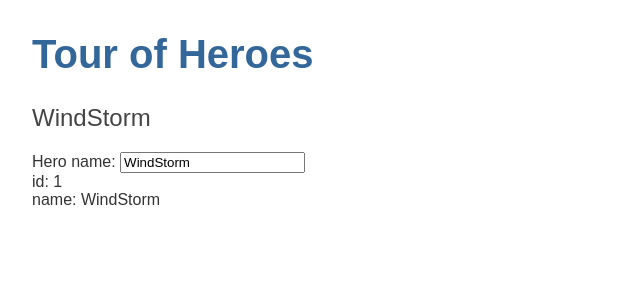
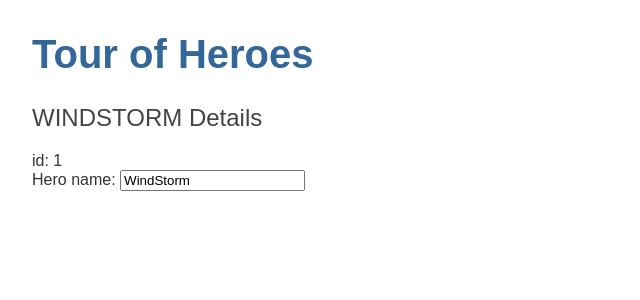
Before and after one commit to cmokbel1/angular-app, an Angular app: page / in a window 1280 px wide. Shown: the top 300 px of the page, without its empty margins (0-640 px from the left). Built offline with nearby package versions, Linux system fonts and the light colour scheme.

Commit message:
refactored to match tutorial display

```diff
--- a/src/app/heroes/heroes.component.html
+++ b/src/app/heroes/heroes.component.html
@@ -1,7 +1,6 @@
-<h2>{{hero.name}}</h2>
+<h2>{{hero.name | uppercase}} Details</h2>
+<div><span>id: </span>{{hero.id}}</div>
 <div>
     <label for="name">Hero name: </label>
     <input id="name" [(ngModel)]="hero.name" placeholder="name">
   </div>
-<div><span>id: </span>{{hero.id}}</div>
-<div><span>name: </span>{{hero.name}}</div>
```
